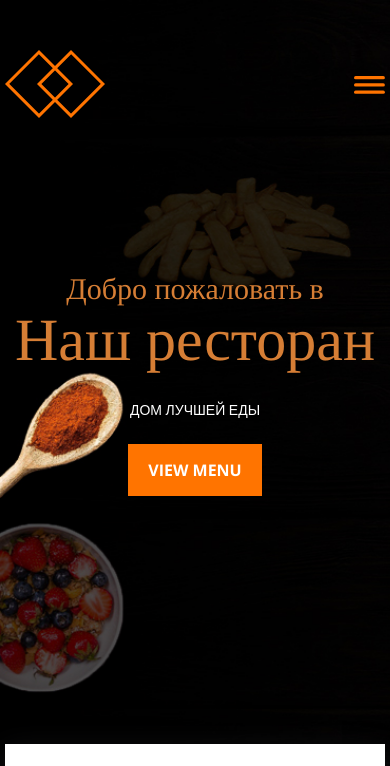
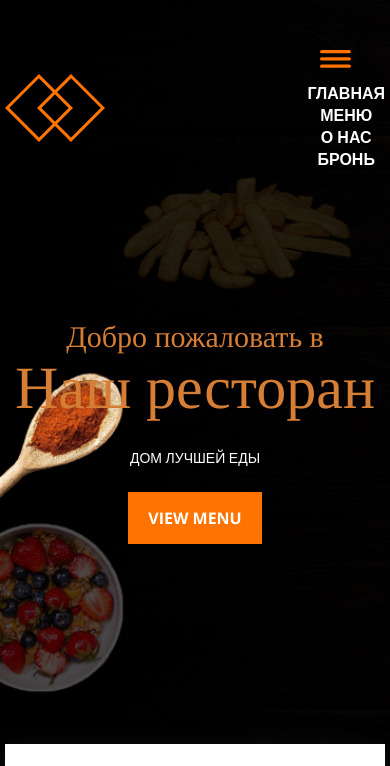
Before and after one commit to NazarSikora/restaurant, a plain HTML site: page index.html in a window 390 px wide. Both pictures are taken after a click on the button 369 px from the left and 86 px from the top of the page. Shown: the top 766 px of the page. Drawn offline with nearby package versions, Linux system fonts and the light colour scheme.

Commit message:
Adding a JS file and creating a burger menu

```diff
--- a/index.html
+++ b/index.html
@@ -37,9 +37,15 @@
                     </div>
                 </nav>
                 <div class="header-navbar_burger">
-                    <button class="burger_button" type="button">
+                    <button id="burger" class="burger_button" type="button"> <!--Написати JS код-->
                         <img src="images/icons/menu_burger.svg" alt="burger">
                     </button>
+                    <div id="navbar" class="header-navbar_burger__links hide">
+                        <li><a href="#" class="link">ГЛАВНАЯ</a></li>
+                        <li><a href="#" class="link">МЕНЮ</a></li>
+                        <li><a href="#" class="link">О НАС</a></li>
+                        <li><a href="#" class="link">БРОНЬ</a></li>
+                    </div>
                 </div>
             </div>
             <div class="header-content">
@@ -271,5 +277,6 @@
             <div class="footer__title">© Все права защищены 2023</div>
         </div>
     </footer>
+    <script src="script.js"></script>
 </body>
 </html>
--- /dev/null
+++ b/script.js
@@ -0,0 +1,6 @@
+const burger = document.querySelector("#burger")
+const navbar = document.querySelector("#navbar")
+
+burger.addEventListener("click", ()=> {
+    navbar.classList.toggle("hide")
+});
--- a/style.css
+++ b/style.css
@@ -95,6 +95,8 @@
 .header-navbar_burger {
     display: none;
 }
+
+
 
 .burger_button {
     border: none;
@@ -480,7 +482,20 @@
         display: none;
     }
     .header-navbar_burger {
-        display: flex;
+        display: block;
+        text-align: center;
+    }
+
+    .header-navbar_burger__links {
+        padding-top: 10px;
+    }
+
+    .hide {
+        display: none;
+    }
+
+    .header-holder {
+        align-items: center;
     }
 }
 
```
